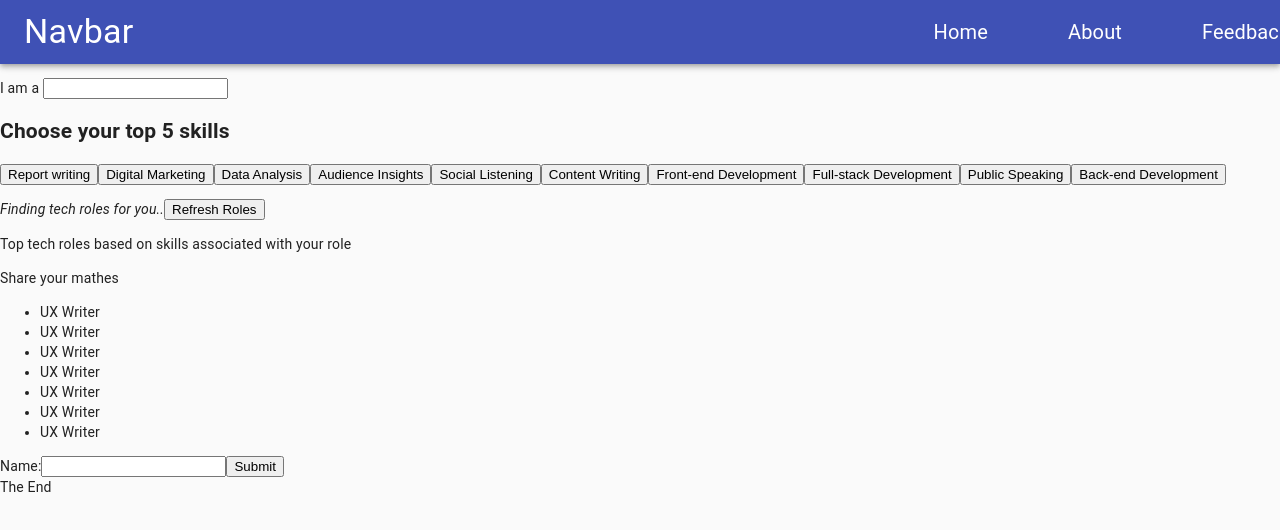
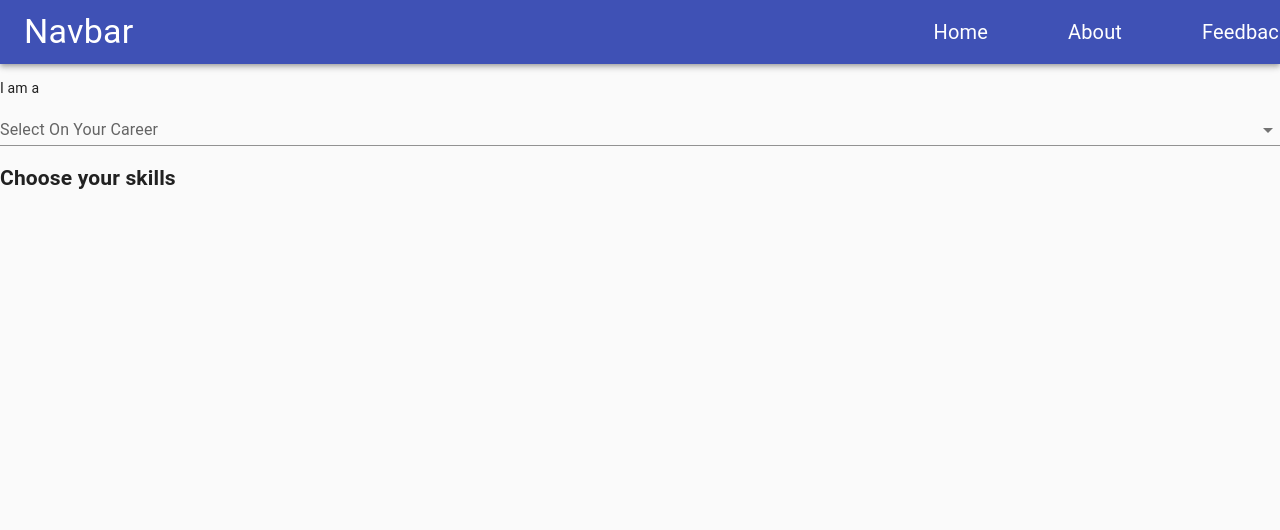
Before and after one commit to Co-Lab-You-Belong-in-Tech/skill-development, a React (Create React App) app: page / in a window 1280 px wide. Shown: the top 530 px of the page. Built offline with nearby package versions, Linux system fonts and the light colour scheme.

Commit message:
Added checkbox

```diff
--- /dev/null
+++ b/src/components/Checkbox/index.tsx
@@ -0,0 +1,19 @@
+import * as React from 'react';
+import FormControlLabel from '@mui/material/FormControlLabel';
+import Checkbox from '@mui/material/Checkbox';
+
+
+type Props = {
+    label: string;
+    checked: boolean;
+    setChecked: (checked: boolean) => void;
+};
+
+function CheckBox({ label = "false", checked, setChecked }: Props) {
+    return (
+        <FormControlLabel control={<Checkbox defaultChecked={checked} onChange={(e) => setChecked(!checked)}
+        />} label={label} />
+    )
+}
+
+export default CheckBox;
--- /dev/null
+++ b/src/components/TextBox/index.tsx
@@ -0,0 +1,29 @@
+import * as React from 'react';
+import TextField from '@mui/material/TextField';
+import Autocomplete from '@mui/material/Autocomplete';
+import { career,Career } from '../../data/mockData';
+
+
+export default function ControllableStates({setTitle}:any) {
+  const defaultProps ={
+    options: career,
+    getOptionLabel: (option: any) => option.title,
+  }
+
+  return (
+    <div>
+      <Autocomplete
+        {...defaultProps}
+        id="disable-close-on-select"
+        disableCloseOnSelect
+        onChange={(event: any, newValue: Career | null) => {
+            setTitle(newValue);
+          }}
+        renderInput={(params) => (
+          <TextField {...params} label="Select On Your Career" variant="standard" />
+        )}
+      />
+
+    </div>
+  );
+}
--- /dev/null
+++ b/src/data/mockData.tsx
@@ -0,0 +1,87 @@
+export interface Career {
+    title: string;
+    id: number;
+    }
+
+export const career: Career[] = [
+    {
+        id: 1,
+        title: 'Web Developer',
+
+    },
+    {
+        id: 2,
+        title: 'Software Engineer',
+
+    },
+    {
+        id: 3,
+        title: 'Data Scientist',
+    },
+];
+
+
+
+export const skills = [
+    {
+        id: 1,
+        skill: 'HTML',
+        career: [1,2],
+        info: 'HTML is the standard markup language for creating Web pages.'
+    },
+    {
+        id: 2,
+        skill: 'CSS',
+        career: [1,2],
+        info: 'CSS is the language we use to style an HTML document.'
+    },
+    {
+        id: 3,
+        skill: 'JavaScript',
+        career: [1,2],
+        info: 'JavaScript is the programming language of HTML and the Web.'
+    },
+    {
+        id: 4,
+        skill: 'Python',
+        career: [2, 3],
+        info: 'Python is an interpreted, high-level, general-purpose programming language.'
+    },
+    {
+        id: 5,
+        skill: 'Java',
+        career: [2,3],
+        info: 'Java is a general-purpose programming language that is class-based, object-oriented, and designed to have as few implementation dependencies as possible.'
+
+    },
+    {
+        id: 6,
+        skill: 'C++',
+        career: [2, 3],
+        info: 'C++ is a general-purpose programming language created by Bjarne Stroustrup as an extension of the C programming language, or "C with Classes".'
+    },
+    {
+        id: 7,
+        skill: 'C#',
+        career: [1,2],
+        info: 'C# is a general-purpose, multi-paradigm programming language encompassing strong typing, lexically scoped, imperative, declarative, functional, generic, object-oriented, and component-oriented programming disciplines.'
+    },
+    {
+        id: 8,
+        skill: 'C',
+        career: [1,3],
+        info: 'C is a general-purpose, procedural computer programming language supporting structured programming, lexical variable scope, and recursion, with a static type system.'
+    },
+    {
+        id: 9,
+        skill: 'R',
+        career: [2,3],
+        info: 'R is a programming language and free software environment for statistical computing and graphics supported by the R Foundation for Statistical Computing.'
+    },
+    {
+        id: 10,
+        skill: 'SQL',
+        career: [1,2,3],
+        info: 'SQL is a domain-specific language used in programming and designed for managing data held in a relational database management system, or for stream processing in a relational data stream management system.'
+    },
+];
--- a/src/pages/Home/index.tsx
+++ b/src/pages/Home/index.tsx
@@ -1,60 +1,71 @@
-import React, { FunctionComponent } from "react";
+import React, { FunctionComponent, useState } from "react";
+import CheckBox from "../../components/Checkbox";
+import {career, skills,Career} from "../../data/mockData"
+import ControllableStates  from "../../components/TextBox";
 
 const Home: FunctionComponent = () => {
+  const [checked, setChecked] = useState(false);
+  const [title, setTitle] = useState<Career | null>(null)
+
+
   return (
     <div>
       <p>
-        I am a{" "}
+        I am a
         <span>
-          <input type="text" id="job" name="job" />
+          <ControllableStates setTitle={setTitle} />
         </span>
       </p>
+
       <div className="skills">
-        <h2>Choose your top 5 skills</h2>
+        <h2>Choose your skills</h2>
         <div>
-          <button>Report writing</button>
-          <button>Digital Marketing</button>
-          <button>Data Analysis</button>
-          <button>Audience Insights</button>
-          <button>Social Listening</button>
-          <button>Content Writing</button>
-          <button>Front-end Development</button>
-          <button>Full-stack Development</button>
-          <button>Public Speaking</button>
-          <button>Back-end Development</button>
-        </div>
-        <p>
-          <em>Finding tech roles for you..</em>
-          <button>Refresh Roles</button>
-        </p>
-      </div>
-      <div className="roles">
-        <div className="share_roles">
-          <p>Top tech roles based on skills associated with your role</p>
-          <p>Share your mathes</p>
-        </div>
-        <div className="list_roles">
-          <ul>
-            <li>UX Writer</li>
-            <li>UX Writer</li>
-            <li>UX Writer</li>
-            <li>UX Writer</li>
-            <li>UX Writer</li>
-            <li>UX Writer</li>
-            <li>UX Writer</li>
-          </ul>
+          {skills.map((skill) => (
+            title &&
+            skill.career.includes(title.id) &&
+            <CheckBox key={skill.id} label={skill.skill} checked={checked} setChecked={setChecked} />
+          ))}
         </div>
       </div>
-      <form>
-        <label>
-          Name:
-          <input type="text" name="name" />
-        </label>
-        <input type="submit" value="Submit" />
-          </form>
-          <footer>The End</footer>
     </div>
   );
 };
 
+
+//           <CheckBox label="true" checked={checked} setChecked={setChecked} />
+//         </div>
+//         <p>
+//           <em>Finding tech roles for you..</em>
+//           <button>Refresh Roles</button>
+//         </p>
+//       </div>
+//       <div className="roles">
+//         <div className="share_roles">
+//           <p>Top tech roles based on skills associated with your role</p>
+//           <p>Share your mathes</p>
+//         </div>
+//         <div className="list_roles">
+//           <ul>
+//             <li>UX Writer</li>
+//             <li>UX Writer</li>
+//             <li>UX Writer</li>
+//             <li>UX Writer</li>
+//             <li>UX Writer</li>
+//             <li>UX Writer</li>
+//             <li>UX Writer</li>
+//           </ul>
+//         </div>
+//       </div>
+//       <form>
+//         <label>
+//           Name:
+//           <input type="text" name="name" />
+//         </label>
+//         <input type="submit" value="Submit" />
+//           </form>
+//           <footer>The End</footer>
+//     </div>
+//   );
+// };
+
 export default Home;
```
